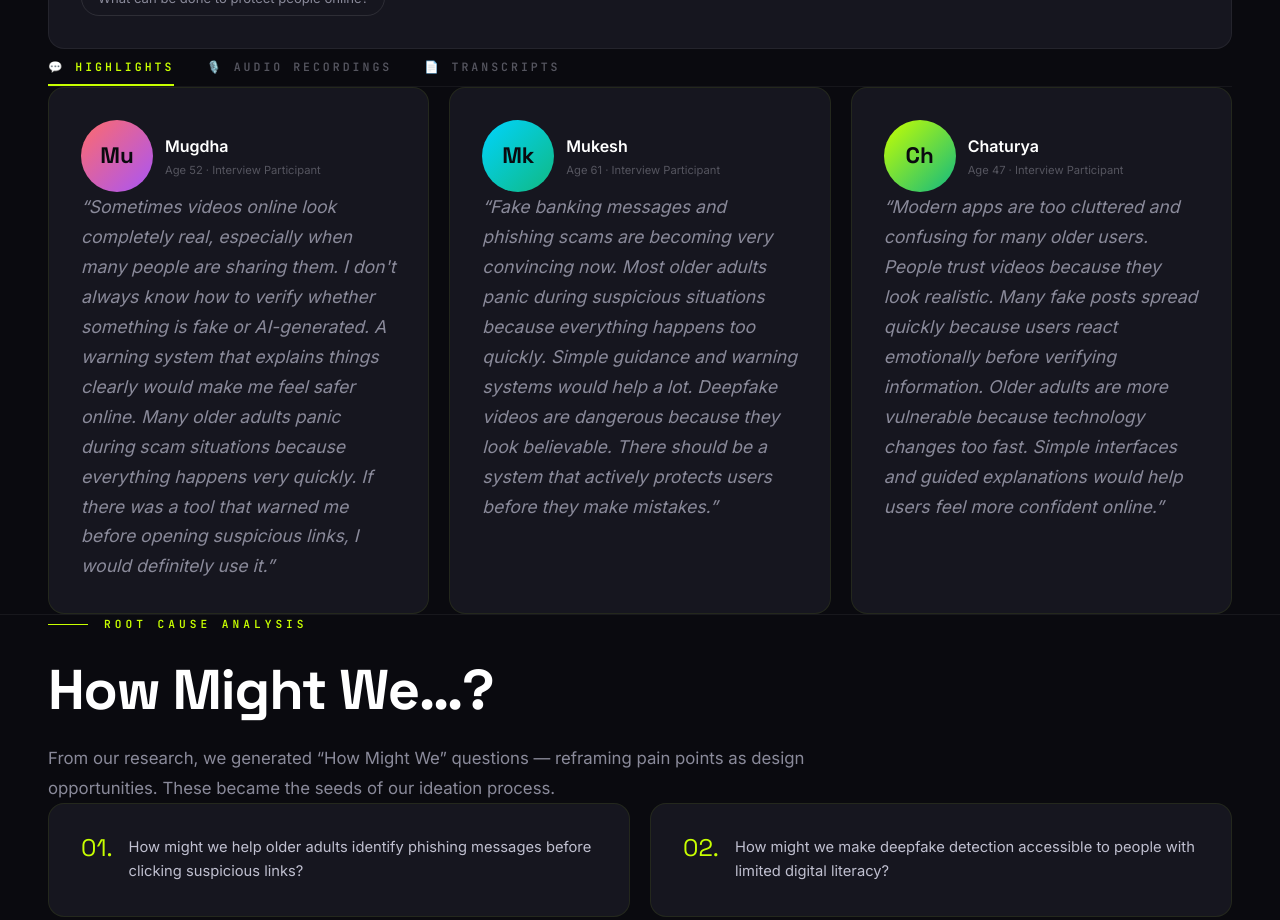
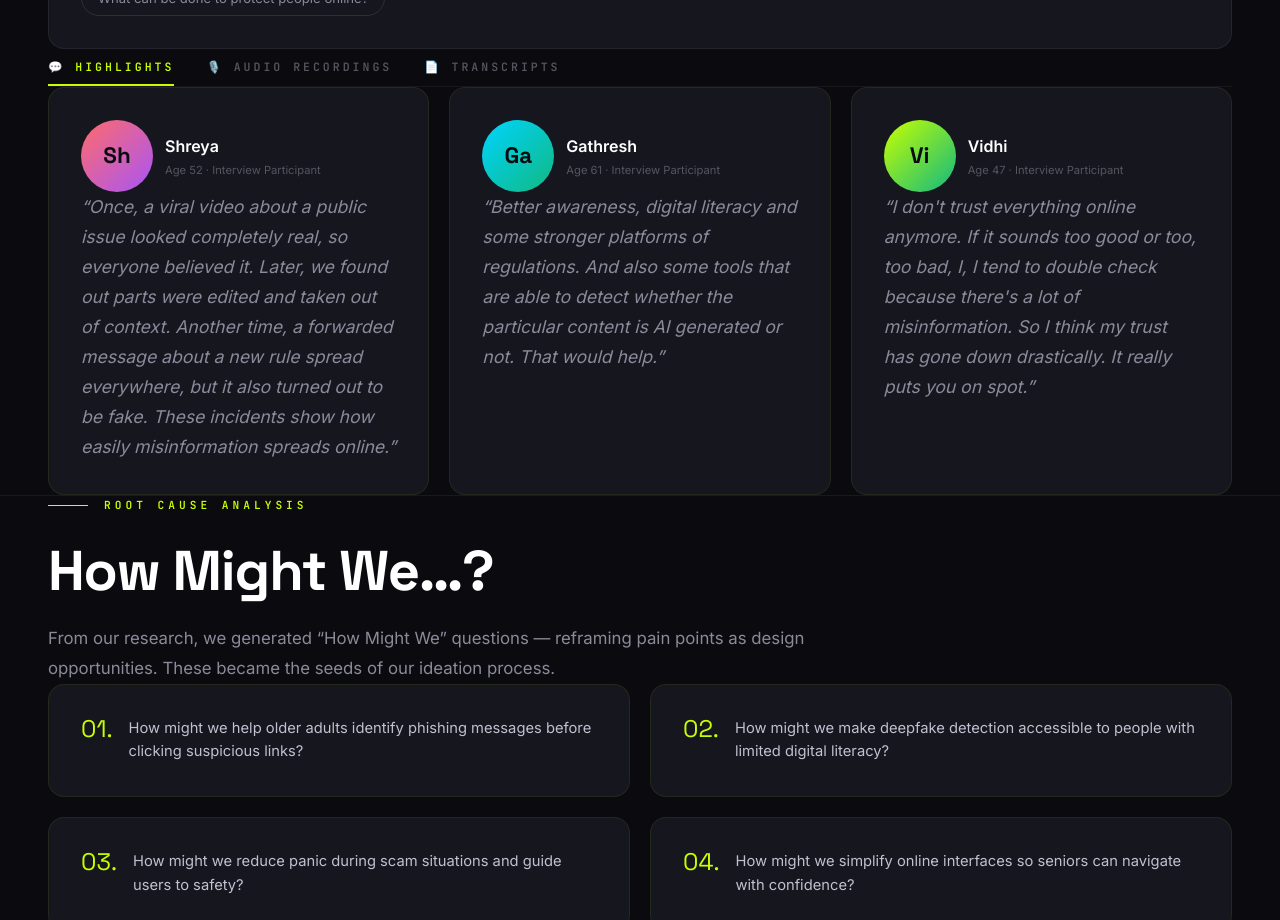
Before and after one commit to Yalla-Veera-Venkata-Chandi-Mukesh/DesignThinking, a Next.js app: page /DesignThinking/ in a window 1280 px wide. Shown: the part 5360-6280 px from the top of the page. Built offline with nearby package versions, Linux system fonts and the light colour scheme.

Commit message:
Split Highlights from Transcripts with distinct names and quotes

```diff
--- a/src/components/sections/InterviewsSection.tsx
+++ b/src/components/sections/InterviewsSection.tsx
@@ -19,6 +19,12 @@ const transcripts = [
   { name: "Mugdha", age: 52, initial: "Mu", gradient: "linear-gradient(135deg, #ff6b6b, #a855f7)", quote: "Sometimes videos online look completely real, especially when many people are sharing them. I don't always know how to verify whether something is fake or AI-generated. A warning system that explains things clearly would make me feel safer online. Many older adults panic during scam situations because everything happens very quickly. If there was a tool that warned me before opening suspicious links, I would definitely use it." },
   { name: "Mukesh", age: 61, initial: "Mk", gradient: "linear-gradient(135deg, #00d4ff, #10b981)", quote: "Fake banking messages and phishing scams are becoming very convincing now. Most older adults panic during suspicious situations because everything happens too quickly. Simple guidance and warning systems would help a lot. Deepfake videos are dangerous because they look believable. There should be a system that actively protects users before they make mistakes." },
   { name: "Chaturya", age: 47, initial: "Ch", gradient: "linear-gradient(135deg, #c8ff00, #10b981)", quote: "Modern apps are too cluttered and confusing for many older users. People trust videos because they look realistic. Many fake posts spread quickly because users react emotionally before verifying information. Older adults are more vulnerable because technology changes too fast. Simple interfaces and guided explanations would help users feel more confident online." },
+];
+
+const highlightsData = [
+  { name: "Shreya", age: 52, initial: "Sh", gradient: "linear-gradient(135deg, #ff6b6b, #a855f7)", quote: "Once, a viral video about a public issue looked completely real, so everyone believed it. Later, we found out parts were edited and taken out of context. Another time, a forwarded message about a new rule spread everywhere, but it also turned out to be fake. These incidents show how easily misinformation spreads online." },
+  { name: "Gathresh", age: 61, initial: "Ga", gradient: "linear-gradient(135deg, #00d4ff, #10b981)", quote: "Better awareness, digital literacy and some stronger platforms of regulations. And also some tools that are able to detect whether the particular content is AI generated or not. That would help." },
+  { name: "Vidhi", age: 47, initial: "Vi", gradient: "linear-gradient(135deg, #c8ff00, #10b981)", quote: "I don't trust everything online anymore. If it sounds too good or too, too bad, I, I tend to double check because there's a lot of misinformation. So I think my trust has gone down drastically. It really puts you on spot." },
 ];
 
 export default function InterviewsSection() {
@@ -121,7 +127,7 @@ export default function InterviewsSection() {
         {/* Transcript/Highlights Content */}
         {tab !== "audio" && (
           <div className="grid md:grid-cols-3 gap-5">
-            {transcripts.map((t, i) => (
+            {(tab === "highlights" ? highlightsData : transcripts).map((t, i) => (
               <motion.div key={t.name} initial={{ opacity: 0, y: 24 }} animate={inView ? { opacity: 1, y: 0 } : {}} transition={{ delay: 0.35 + i * 0.1 }} className="card-glow p-7 flex flex-col">
                 <div className="flex items-center gap-3 mb-5">
                   <div className="avatar-gradient w-12 h-12 text-[0.8rem]" style={{ background: t.gradient }}>{t.initial}</div>
```
